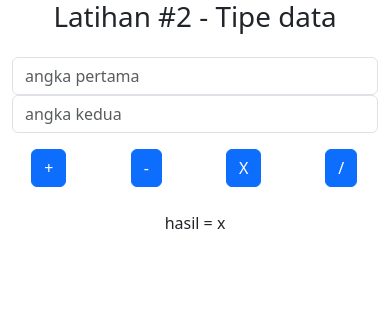
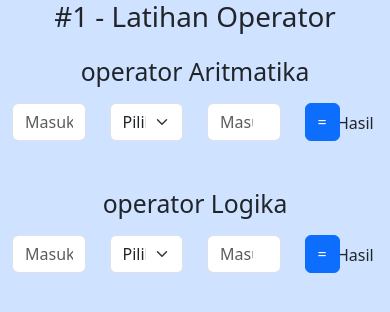
Before and after one commit to imbasicprogrammer/Belajar-Javascript, a plain HTML site: page index.html in a window 390 px wide. Drawn offline with nearby package versions, Linux system fonts and the light colour scheme.

Commit message:
latihan operator yg lebih keren dan simple

```diff
--- a/index.html
+++ b/index.html
@@ -6,44 +6,69 @@
     <title>Document</title>
     <link href="https://cdn.jsdelivr.net/npm/bootstrap@5.3.3/dist/css/bootstrap.min.css" rel="stylesheet" integrity="sha384-QWTKZyjpPEjISv5WaRU9OFeRpok6YctnYmDr5pNlyT2bRjXh0JMhjY6hW+ALEwIH" crossorigin="anonymous" />
   </head>
-  <body>
-    <h1 class="text-center">Latihan #2 - Tipe data</h1>
-    <div class="container mt-4">
-      <div class="row justify-content-center">
-        <div class="col-md-3">
+  <body class="bg-primary-subtle">
+    <h1 class="text-center">#1 - Latihan Operator</h1>
+
+    <div class="container">
+      <div class="row text-center mt-4"><h2>operator Aritmatika</h2></div>
+      <div class="row justify-content-center mt-2">
+        <div class="col-3">
           <div class="input-group">
-            <input type="number" id="angka_1" class="form-control" placeholder="angka pertama" />
+            <input id="aritmatikaAngka1" type="text" class="form-control" placeholder="Masukan angka 1" aria-label="Masukan angka 1" />
           </div>
         </div>
-        <div class="col-md-3">
+
+        <div class="col-3">
+          <select class="form-select" aria-label="Default select example" id="operatorAritmatika">
+            <option selected>Pilih Operator</option>
+            <option value="+">tambah</option>
+            <option value="-">kurang</option>
+            <option value="*">kali</option>
+            <option value="/">bagi</option>
+            <option value="%">modulo</option>
+          </select>
+        </div>
+        <div class="col-3">
           <div class="input-group">
-            <input type="number" id="angka_2" class="form-control" placeholder="angka kedua" />
+            <input id="aritmatikaAngka2" type="number" class="form-control" placeholder="Masukan angka 2" aria-label="Masukan angka 2" />
           </div>
         </div>
+        <div class="col-1">
+          <div class="input-group">
+            <button type="button" class="btn btn-primary" id="buttonAritmatika">=</button>
+          </div>
+        </div>
+        <span class="col-2 pt-2" id="hasilAritmatika">Hasil</span>
       </div>
 
-      <div class="row text-center mt-3">
-        <div class="col">
-          <button type="button" class="btn btn-primary col-md-3" id="button_jumlah">+</button>
+      <div class="row text-center mt-5"><h2>operator Logika</h2></div>
+      <div class="row justify-content-center mt-2">
+        <div class="col-3">
+          <div class="input-group">
+            <input id="Bool1" type="text" class="form-control" placeholder="Masukan angka 1" aria-label="Masukan angka 1" />
+          </div>
         </div>
-        <div class="col">
-          <button type="button" class="btn btn-primary col-md-3" id="button_kurang">-</button>
+
+        <div class="col-3">
+          <select class="form-select" aria-label="Default select example" id="operatorLogika">
+            <option selected>Pilih Operator</option>
+            <option value="&&">and</option>
+            <option value="||">or</option>
+          </select>
         </div>
-        <div class="col">
-          <button type="button" class="btn btn-primary col-md-3" id="button_kali">X</button>
+        <div class="col-3">
+          <div class="input-group">
+            <input id="Bool2" type="number" class="form-control" placeholder="Masukan angka 2" aria-label="Masukan angka 2" />
+          </div>
         </div>
-        <div class="col">
-          <button type="button" class="btn btn-primary col-md-3" id="button_bagi">/</button>
+        <div class="col-1">
+          <div class="input-group">
+            <button type="button" class="btn btn-primary" id="buttonLogika">=</button>
+          </div>
         </div>
-      </div>
-
-      <div class="row text-center mt-4">
-        <div class="col">
-          <span> hasil = <span id="hasil">x</span></span>
-        </div>
+        <span class="col-2 pt-2" id="hasilLogika">Hasil</span>
       </div>
     </div>
-
     <!--external file javascript-->
     <script src="https://cdn.jsdelivr.net/npm/bootstrap@5.3.3/dist/js/bootstrap.bundle.min.js" integrity="sha384-YvpcrYf0tY3lHB60NNkmXc5s9fDVZLESaAA55NDzOxhy9GkcIdslK1eN7N6jIeHz" crossorigin="anonymous"></script>
     <script src="script.js"></script>
--- a/script.js
+++ b/script.js
@@ -1,49 +1,25 @@
-let angka1, angka2, hasil;
+// Latihan Operator
 
-//button tambah/jumlah
-document.getElementById("button_jumlah").onclick = function () {
-  angka1 = document.getElementById("angka_1").value;
-  console.log(`angka1 = ${angka1} tipe = ${typeof angka1}`);
-  angka2 = document.getElementById("angka_2").valueAsNumber;
-  console.log(`angka2 = ${angka2} tipe = ${typeof angka2}`);
-  hasil = parseFloat(angka1) + angka2;
-  console.log(`${angka1} + ${angka2} = ${hasil}`);
+let aritmatikaAngka1, operatorAritmatika, aritmatikaAngka2, hasilAritmatika;
 
-  document.getElementById("hasil").textContent = hasil;
+document.getElementById("buttonAritmatika").onclick = function () {
+  aritmatikaAngka1 = document.getElementById("aritmatikaAngka1").value;
+  aritmatikaAngka2 = document.getElementById("aritmatikaAngka2").valueAsNumber;
+  operatorAritmatika = document.getElementById("operatorAritmatika").value;
+
+  hasilAritmatika = eval(`${parseFloat(aritmatikaAngka1)} ${operatorAritmatika} ${aritmatikaAngka2}`); //eval -> menghitung string di dalamnya
+  console.log(`${aritmatikaAngka1} ${operatorAritmatika} ${aritmatikaAngka2} = ${hasilAritmatika}`);
+  document.getElementById("hasilAritmatika").textContent = hasilAritmatika;
 };
 
-//button kurang
-document.getElementById("button_kurang").onclick = function () {
-  angka1 = document.getElementById("angka_1").value;
-  console.log(`\nangka1 = ${angka1} tipe = ${typeof angka1}`);
-  angka2 = document.getElementById("angka_2").valueAsNumber;
-  console.log(`angka2 = ${angka2} tipe = ${typeof angka2}`);
-  hasil = parseFloat(angka1) - angka2;
-  console.log(`${angka1} - ${angka2} = ${hasil}`);
+let Bool1, operatorLogika, Bool2, hasilLogika;
 
-  document.getElementById("hasil").textContent = hasil;
+document.getElementById("buttonLogika").onclick = function () {
+  Bool1 = document.getElementById("Bool1").value;
+  Bool2 = document.getElementById("Bool2").valueAsNumber;
+  operatorLogika = document.getElementById("operatorLogika").value;
+
+  hasilLogika = eval(`${Bool1} ${operatorLogika} ${Bool2}`); //eval -> menghitung string di dalamnya
+  console.log(`${Bool1} ${operatorLogika} ${Bool2} = ${hasilLogika}`);
+  document.getElementById("hasilLogika").textContent = hasilLogika;
 };
-
-//button kali
-document.getElementById("button_kali").onclick = function () {
-  angka1 = document.getElementById("angka_1").value;
-  console.log(`\nangka1 = ${angka1} tipe = ${typeof angka1}`);
-  angka2 = document.getElementById("angka_2").valueAsNumber;
-  console.log(`angka2 = ${angka2} tipe = ${typeof angka2}`);
-  hasil = parseFloat(angka1) - angka2;
-  console.log(`${angka1} X ${angka2} = ${hasil}`);
-
-  document.getElementById("hasil").textContent = hasil;
-};
-
-//button bagi
-document.getElementById("button_bagi").onclick = function () {
-  angka1 = document.getElementById("angka_1").value;
-  console.log(`\nangka1 = ${angka1} tipe = ${typeof angka1}`);
-  angka2 = document.getElementById("angka_2").valueAsNumber;
-  console.log(`angka2 = ${angka2} tipe = ${typeof angka2}`);
-  hasil = parseFloat(angka1) / angka2;
-  console.log(`${angka1} / ${angka2} = ${hasil}`);
-
-  document.getElementById("hasil").textContent = hasil;
-};
```
